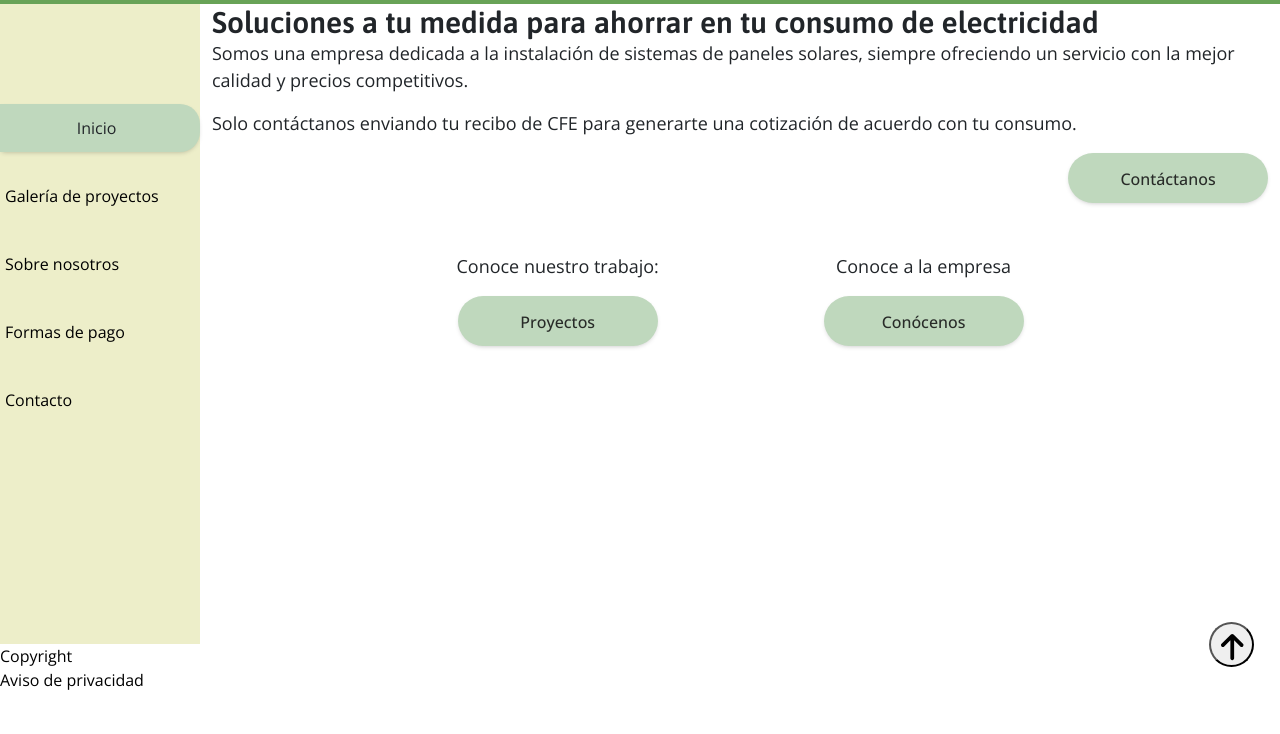
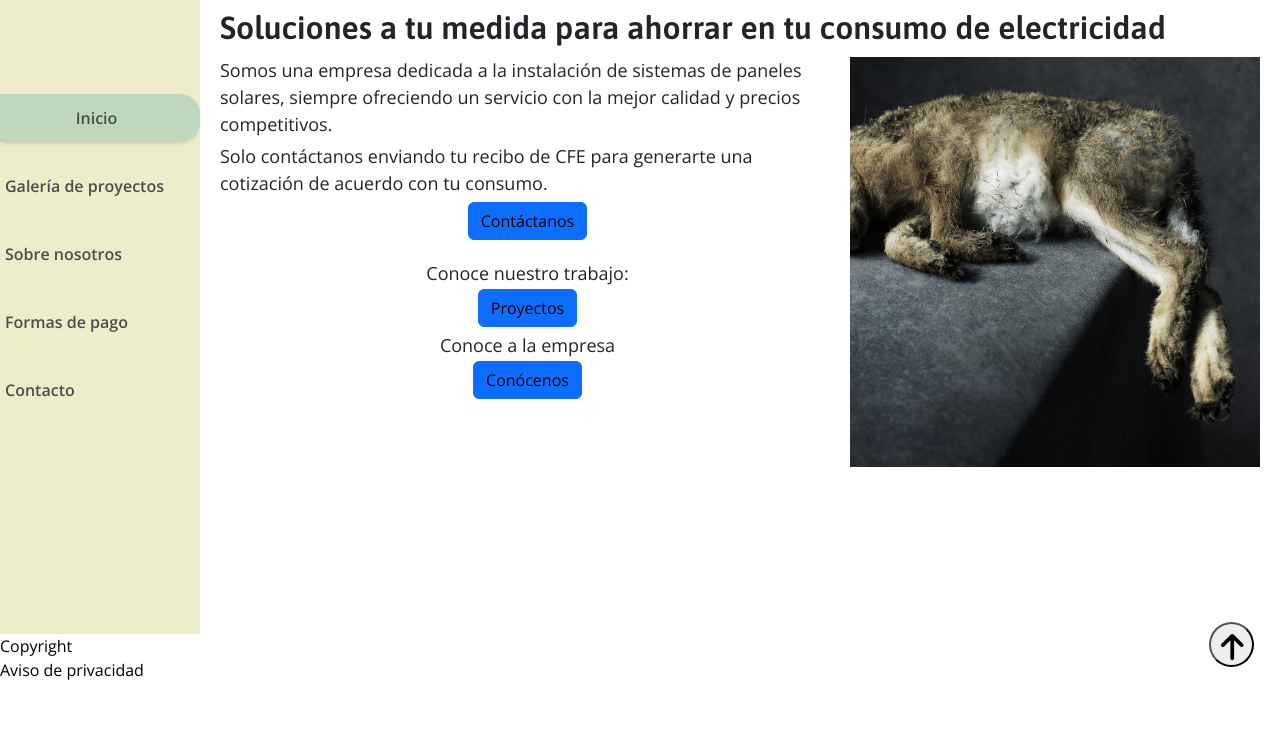
Before and after one commit to bolanos-nava/instalasol, a website: page index.html in a window 1280 px wide. Shown: the part 66-800 px from the top of the page. Drawn offline with nearby package versions, Linux system fonts and the light colour scheme; files whose address does not match are found by name.

Commit message:
Changes: - Adds aside image to the index page - Adds link buttons to the index page

```diff
--- a/index.html
+++ b/index.html
@@ -54,8 +54,8 @@
           class="navibar__toggler navbar-toggler"
           type="button"
           data-bs-toggle="collapse"
-          data-bs-target="#navbarNav"
-          aria-controls="navbarNav"
+          data-bs-target="#headerNav"
+          aria-controls="headerNav"
           aria-expanded="false"
           aria-label="Toggle navigation"
         >
@@ -69,26 +69,6 @@
           Ayudándote a ahorrar dinero en tu recibo
         </h3>
       </div>
-
-      <nav class="navibar navibar--absolute collapse" id="navbarNav">
-        <ul class="navibar__list">
-          <li class="navibar__item nav-item">
-            <span class="navibar__link active" aria-current="page">Inicio</span>
-          </li>
-          <li class="navibar__item nav-item">
-            <a class="navibar__link" href="#">Galería</a>
-          </li>
-          <li class="navibar__item nav-item">
-            <a class="navibar__link" href="#">Historia de la compañía</a>
-          </li>
-          <li class="navibar__item nav-item">
-            <a class="navibar__link" href="#">Contacto</a>
-          </li>
-          <li class="navibar__item nav-item">
-            <a class="navibar__link" href="#">Catálogo de precios</a>
-          </li>
-        </ul>
-      </nav>
 
       <!-- facebook, whatsapp and email icons -->
       <ul class="header__buttons-container header__buttons-container--social">
@@ -125,44 +105,80 @@
       </ul>
     </header>
 
-    <div class="body-container">
-      <nav class="sidebar__nav">
-        <ul class="sidebar__nav-list">
-          <li class="sidebar__nav-element">
-            <span class="sidebar__nav-link sidebar__nav-link--current-page"
+    <nav
+      class="navibar navibar--header navibar--header--absolute collapse"
+      id="headerNav"
+    >
+      <ul class="navibar__list--header">
+        <li class="navibar__list-element--header nav-item">
+          <span
+            class="navibar__link navibar__link--header active-link"
+            aria-current="page"
             >Inicio</span
           >
         </li>
-          <li class="sidebar__nav-element">
-            <a class="sidebar__nav-link" href="pages/project-gallery.html"
-              ><span class="sidebar__nav-link-text"
-                >Galería de proyectos</span
-              ></a
+        <li class="navibar__list-element--header nav-item">
+          <a class="navibar__link navibar__link--header" href="#"
+            ><span class="navibar__link-text--header">Galería</span></a
           >
         </li>
-          <li class="sidebar__nav-element">
-            <a class="sidebar__nav-link" href="pages/about-company.html"
-              ><span class="sidebar__nav-link-text">Sobre nosotros</span></a
+        <li class="navibar__list-element--header nav-item">
+          <a class="navibar__link navibar__link--header" href="#"
+            ><span class="navibar__link-text--header"
+              >Historia de la compañía</span
+            >
+          </a>
+        </li>
+        <li class="navibar__list-element--header nav-item">
+          <a class="navibar__link navibar__link--header" href="#"
+            ><span class="navibar__link-text--header">Contacto</span></a
           >
         </li>
-          <li class="add-margin-down sidebar__nav-element">
-            <a class="sidebar__nav-link" href="pages/payment.html"
-              ><span class="sidebar__nav-link-text">Formas de pago</span></a
-            >
-          </li>
-          <li class="navigation__element sidebar__nav-element">
-            <a class="sidebar__nav-link" href="pages/contact.html"
-              ><span class="sidebar__nav-link-text">Contacto</span></a
+        <li class="navibar__list-element--header nav-item">
+          <a class="navibar__link navibar__link--header" href="#"
+            ><span class="navibar__link-text--header"
+              >Catálogo de precios</span
+            ></a
           >
         </li>
       </ul>
     </nav>
 
-      <main class="container" id="index-main">
-        <h2 id="main-title">
+    <div class="body-container">
+      <nav class="navibar">
+        <ul class="navibar__list">
+          <li class="navibar__list-element">
+            <span class="navibar__link active-link">Inicio</span>
+          </li>
+          <li class="navibar__list-element">
+            <a class="navibar__link" href="pages/project-gallery.html"
+              ><span class="navibar__link-text">Galería de proyectos</span></a
+            >
+          </li>
+          <li class="navibar__list-element">
+            <a class="navibar__link" href="pages/about-company.html"
+              ><span class="navibar__link-text">Sobre nosotros</span></a
+            >
+          </li>
+          <li class="navibar__list-element">
+            <a class="navibar__link" href="pages/payment.html"
+              ><span class="navibar__link-text">Formas de pago</span></a
+            >
+          </li>
+          <li class="navibar__list-element">
+            <a class="navibar__link" href="pages/contact.html"
+              ><span class="navibar__link-text">Contacto</span></a
+            >
+          </li>
+        </ul>
+      </nav>
+
+      <main class="home-main" id="index-main">
+        <h2 class="home-main__title">
           Soluciones a tu medida para ahorrar en tu consumo de electricidad
         </h2>
-        <div class="text-button-container button-end first">
+        <div class="home-main__column">
+          <div class="home-main__text-column">
             <p>
               Somos una empresa dedicada a la instalación de sistemas de paneles
               solares, siempre ofreciendo un servicio con la mejor calidad y
@@ -172,42 +188,41 @@
               Solo contáctanos enviando tu recibo de CFE para generarte una
               cotización de acuerdo con tu consumo.
             </p>
-          <button
-            type="button"
-            class="button__rounded-right button__rounded-both"
-          >
-            <a class="navigation__link" href="/pages/contact.html"
+            <a
+              class="home-main__link home-main__link--start btn btn-primary"
+              role="button"
+              href="/pages/contact.html"
               >Contáctanos</a
             >
-          </button>
           </div>
-
-        <div class="other-buttons">
-          <div class="text-button-container">
+          <div class="home-main__navigation-buttons">
+            <div class="home-main__button-text-container">
               <p>Conoce nuestro trabajo:</p>
-            <button
-              type="button"
-              class="button__rounded-right button__rounded-both"
-            >
-              <a class="navigation__link" href="/pages/project-gallery.html"
+              <a
+                class="home-main__link btn btn-primary"
+                role="button"
+                href="/pages/project-gallery.html"
                 >Proyectos</a
               >
-            </button>
             </div>
-          <div class="text-button-container">
+            <div class="home-main__button-text-container">
               <p>Conoce a la empresa</p>
-            <button
-              type="button"
-              class="button__rounded-right button__rounded-both"
-            >
-              <a class="navigation__link" href="/pages/about-company.html"
+              <a
+                class="home-main__link btn btn-primary"
+                role="button"
+                href="/pages/about-company.html"
                 >Conócenos</a
               >
-            </button>
             </div>
           </div>
-
-        <aside class="side-image"></aside>
+        </div>
+        <aside class="home-main__aside center-children">
+          <img
+            class="home-main__side-img"
+            src="src/assets/images/amenra-le-cercle.jpg"
+            alt=""
+          />
+        </aside>
       </main>
     </div>
 
--- a/src/css/styles.css
+++ b/src/css/styles.css
@@ -50,62 +50,13 @@ a:hover {
   text-decoration: none;
   color: black;
 }
+p {
+  margin: 0;
+  padding: 0;
+}
 /* END RESETS */
 
 /* STYLES FOR HEADER AND FOOTER */
-/* header,
-footer {
-  height: var(--header-footer-height);
-  background-color: var(--asparagus);
-  position: absolute;
-  width: 100%;
-  z-index: 1000;
-}
-header > * {
-  display: inline-block;
-  vertical-align: middle;
-} */
-
-/* .header-buttons-container {
-  width: 20%;
-}
-.header-button {
-  display: block;
-  margin: auto auto;
-  background-color: unset;
-  border: none;
-}
-.titles-container {
-  box-sizing: border-box;
-  width: 59%;
-  height: 100%;
-  padding: 10px;
-}
-.titles-container * {
-  text-align: center;
-  margin: 0;
-  padding: 0;
-  margin: 0 auto;
-}
-.titles-container h1 {
-  margin: -5px 0 5px 0;
-}
-.horizontal-buttons-container {
-  width: 20%;
-}
-.horizontal-buttons {
-  text-align: center;
-}
-.horizontal-buttons > li {
-  display: inline-block;
-}
-.horizontal-buttons > li:not(:first-child) {
-  margin-left: 10px;
-}
-.header-icons {
-  height: 25px;
-  cursor: pointer;
-} */
 .header,
 .header > * {
   display: flex;
@@ -120,7 +71,7 @@ header > * {
   position: relative;
 }
 .header__titles {
-  flex: 1 0 50%;
+  flex: 1 0 40%;
   flex-flow: column;
   justify-content: center;
   align-items: center;
@@ -128,13 +79,13 @@ header > * {
 }
 .header__title {
   text-align: center;
-  white-space: nowrap;
+  /* white-space: nowrap; */
 }
 .header__title--main {
-  font-size: 1.8rem;
+  font-size: 1.6rem;
 }
 .header__title--secondary {
-  font-size: 1.2rem;
+  font-size: 0.9rem;
 }
 .header__buttons-container {
   flex: 1 0 20%;
@@ -146,42 +97,6 @@ header > * {
 }
 .header__social-icon {
   font-size: 1.3rem;
-}
-
-.navibar {
-  border-radius: 0 0 10px 10px;
-  background-color: var(--hunyadi-yellow);
-}
-.navibar--absolute {
-  position: absolute;
-  width: 100%;
-  top: 70px;
-  z-index: 1000;
-}
-.navibar__list {
-  padding: 5px 25px;
-  display: flex;
-  flex-flow: column;
-  gap: 10px;
-}
-@media (min-width: 920px) {
-  .navbar#navbarTogglerContainer {
-    display: none;
-  }
-}
-.navibar__link {
-  white-space: wrap;
-  text-align: center;
-}
-.navibar__link:not(.active) {
-  opacity: 0.6;
-  font-weight: 500;
-}
-.navibar__link.active {
-  font-weight: 700;
-}
-.navibar__link:hover:not(.active) {
-  opacity: 1;
 }
 
 footer {
@@ -209,25 +124,63 @@ footer {
   position: relative;
 }
 
-.sidebar__nav {
+.navibar {
   display: none;
+  background-color: var(--cream);
 }
-@media (min-width: 920px) {
-  .sidebar__nav {
+.navibar * {
+  color: #4c4c4c;
+  font-weight: 600;
+}
+@media (min-width: 768px) {
+  .navibar {
     display: block;
-    background-color: var(--cream);
     padding-top: 100px;
     width: 200px;
     flex: 0 0 200px;
   }
 }
-.sidebar__nav-list {
+.navibar--header {
+  display: flex;
+  border-radius: 0 0 10px 10px;
+  box-shadow: 0px 8px 15px -3px rgba(0, 0, 0, 0.15);
+}
+.navibar--header--absolute {
+  position: absolute;
+  width: 100%;
+  z-index: 1000;
+}
+@media (min-width: 768px) {
+  .navbar#navbarTogglerContainer,
+  .navibar--header {
+    display: none;
+  }
+}
+.navibar__list {
   display: flex;
   justify-content: center;
   gap: 20px;
   flex-flow: column;
 }
-.sidebar__nav-link {
+.navibar__list-container--header {
+  width: 100%;
+}
+.navibar__list--header {
+  width: 100%;
+  display: flex;
+  align-items: center;
+  gap: 5px;
+  flex-flow: column;
+  padding: 10px 0;
+}
+.navibar__list-element--header {
+  display: flex;
+  justify-content: center;
+  align-items: center;
+  width: 100%;
+}
+.navibar__link {
+  flex: 0 1 300px;
   display: flex;
   align-items: center;
   padding: 12px;
@@ -235,26 +188,43 @@ footer {
   width: 95%;
   border-radius: 0 20px 20px 0;
 }
-.sidebar__nav-link:hover,
-.sidebar__nav-link--current-page {
+.navibar__link--header {
+  padding: 5px;
+  border-radius: 20px;
+  justify-content: center;
+}
+.navibar__link:hover,
+.navibar__link.active-link {
   box-shadow: 0px 2px 5px -2px rgba(0, 0, 0, 0.25);
 }
-.sidebar__nav-link:hover, .sidebar__nav-link-text {
+.navibar__link:hover,
+.navibar__link-text {
   transition: all 0.5s ease-in-out;
 }
-.sidebar__nav-link:not(.sidebar__nav-link--current-page):hover {
-  background-color: var(--blue-munsell);
+.navibar__link--header:hover,
+.navibar__link-text--header {
+  transition-property: background-color, transform;
+  transition-duration: 0.3s;
+  transition-timing-function: ease-in-out;
 }
-.sidebar__nav-link:hover > .sidebar__nav-link-text {
+.navibar__link-text--header {
+  text-align: center;
+}
+.navibar__link:not(.navibar__link.active-link):hover {
+  background-color: #0cb7cd67;
+}
+.navibar__link:hover > .navibar__link-text {
   transform: translateX(10px);
 }
-.sidebar__nav-link--current-page {
+.navibar__link--header:hover > .navibar__link-text--header {
+  transform: translateY(-2px);
+}
+.navibar__link.active-link {
   width: 100%;
   justify-content: center;
   background-color: var(--tea-green);
   cursor: default;
 }
-
 
 .navigation__link:link,
 .navigation__link:visited {
@@ -290,23 +260,77 @@ footer {
 /* END STYELS FOR CONTAINER OF SIDEBAR */
 
 /* STYLING MAIN */
-main {
-  text-align: end;
+.home-main {
+  display: grid;
+  grid-template-areas:
+  "home-main__title home-main__title"
+  "home-main__column home-main__side-img";
+  grid-template-rows: repeat(2,min-content);;
+  grid-template-columns: 60fr 40fr;
+  row-gap: 10px;
+  column-gap: 15px;
+  align-items: start;
   font-size: 18px;
+  padding: 15px 20px;
 }
-.main-title {
-  font-size: 28px;
-  text-align: start;
+.home-main__title {
+  grid-area: home-main__title;
+  font-size: 32px;
+  width: 100%;
+}
+.home-main__column {
+  grid-area: home-main__column;
+  display: flex;
+  flex-flow: column;
+  align-items: start;
+  gap: 20px;
+}
+.home-main__text-column {
+  display: flex;
+  flex-flow: column;
+  gap: 5px;
+}
+.home-main__link--start {
+  align-self: center;
+}
+.home-main__navigation-buttons {
+  width: 100%;
+  display: flex;
+  flex-flow: column;
+  justify-content: space-around;
+  align-items: center;
+  gap: 5px;
+}
+.home-main__button-text-container {
+  display: flex;
+  flex: 50%;
+  flex-flow: column;
+  align-items: center;
+  gap: 2px;
+}
+
+
+.home-main__aside {
+  grid-area: home-main__side-img;
+  height: 100%;
+}
+.home-main__side-img {
+  width: 100%;
+  height: 100%;
+  object-fit: cover;
+}
+.home-main__link {
+  width: initial;
 }
 
 /* STYLING MAINS IN INDEX AND THE OTHER SECTIONS */
-#index-main > .text-button-container > p,
+/* #index-main > .text-button-container > p,
 #index-main h2 {
   text-align: start;
 }
 #index-main h2 {
   font-size: 30px;
-}
+} */
 #gallery-main,
 #contact-main,
 #about-main,
```
Also changed, not shown: src/assets/images/amenra-le-cercle.jpg (added), src/assets/images/amenra-le-cercle_small.jpg (added), src/assets/images/dummy_400x1000.png (added), 2 other files. Lines whose indentation alone changed are shown as unchanged.
